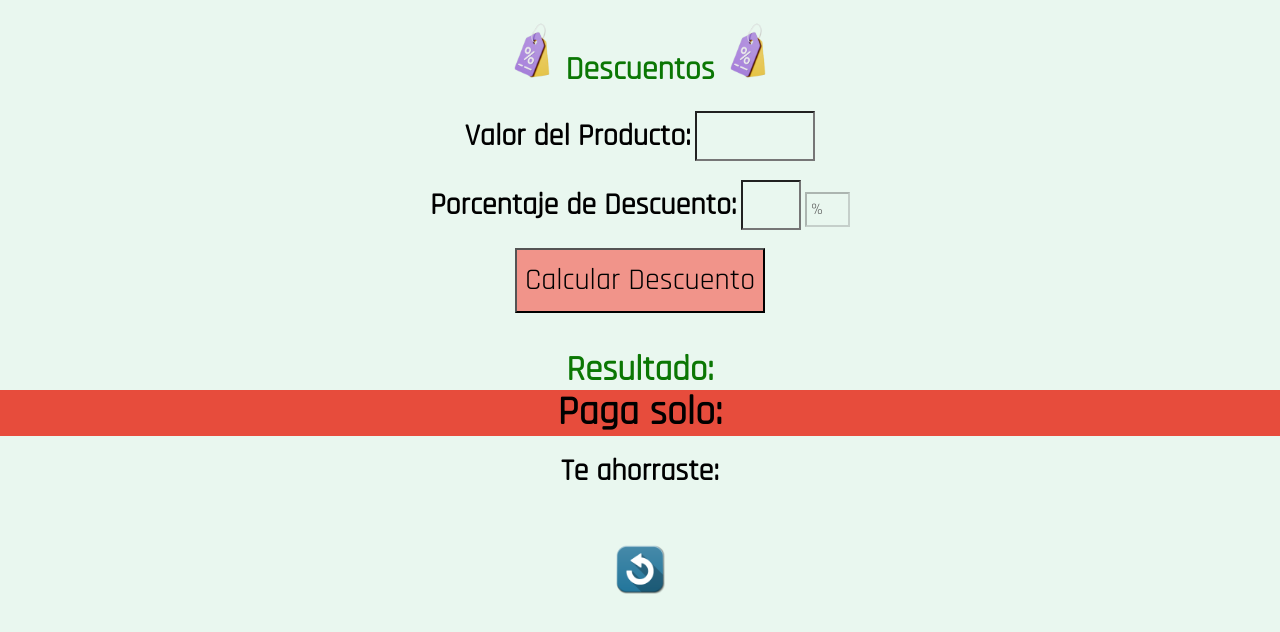
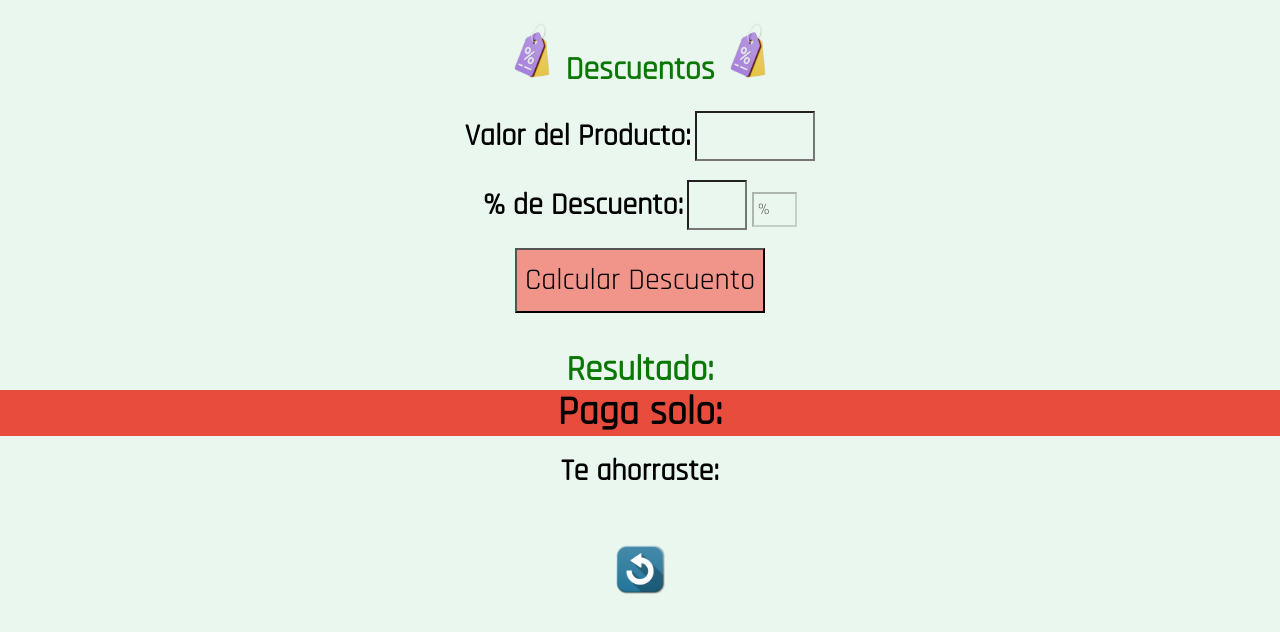
Before and after one commit to Danfelbeltran/Descuentos, a plain HTML site: page Mi_descuento.html in a window 1280 px wide. Drawn offline with Linux system fonts and the light colour scheme.

Commit message:
Mi_descuento.html

```diff
--- a/Mi_descuento.html
+++ b/Mi_descuento.html
@@ -22,7 +22,7 @@
         <b>
         <label for="valor">Valor del Producto:</label>
         <input class="inputvalor" type="number" id="valor" required><br><br>
-        <label for="descuento">Porcentaje de Descuento:</label>
+        <label for="descuento">% de Descuento:</label>
         <input class="casdescuento" type="number" id="descuentoValor" required>
         <input class="casvalue" type="text" id="descuento" value=" %" disabled><br>
         <br>
```
